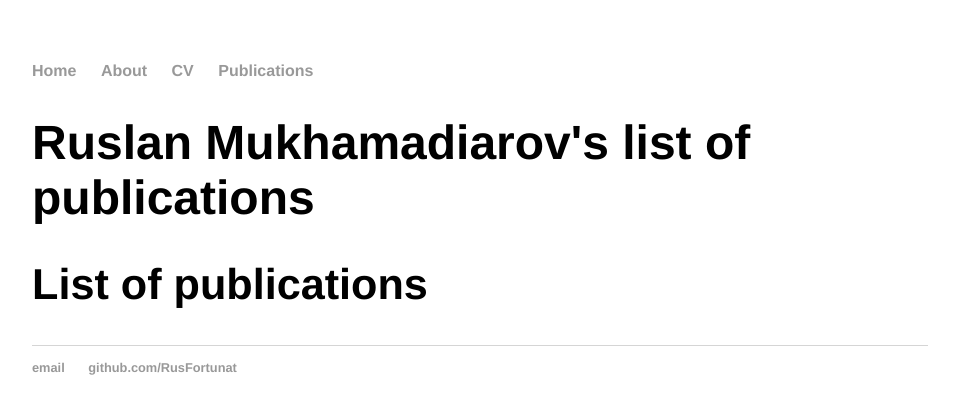
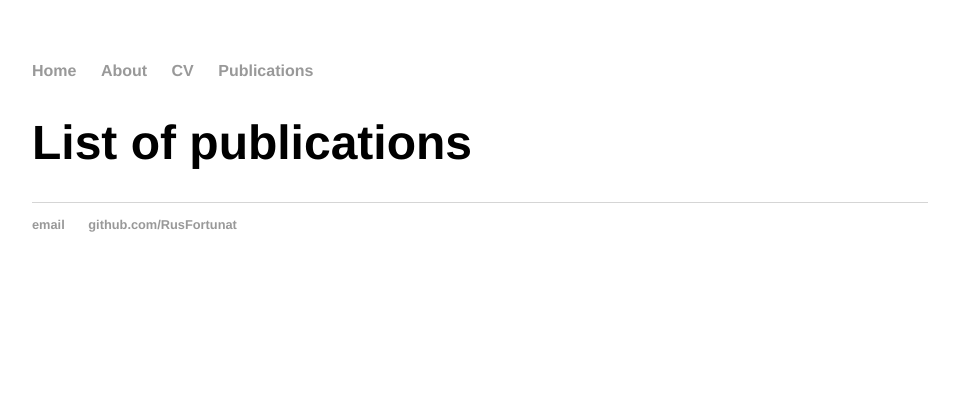
Before and after one commit to RusFortunat/mukhamadiarov, a Jekyll site: the page built from publications/index.html, in a window 1280 px wide. Shown: the top 414 px of the page, without its empty margins (160-1119 px from the left). Built offline with Jekyll 4.4.1, drawn with Linux system fonts in a browser that asks for light colours.

Commit message:
Update index.html

```diff
--- a/publications/index.html
+++ b/publications/index.html
@@ -1,10 +1,10 @@
 ---
 layout: default
-title: Ruslan Mukhamadiarov's list of publications
+title: List of publications
 ---
 <h1>{{ page.title }}</h1>
 
   <div class="publications">
-      <h2>List of publications</h2>
+
 
   </div>
```
